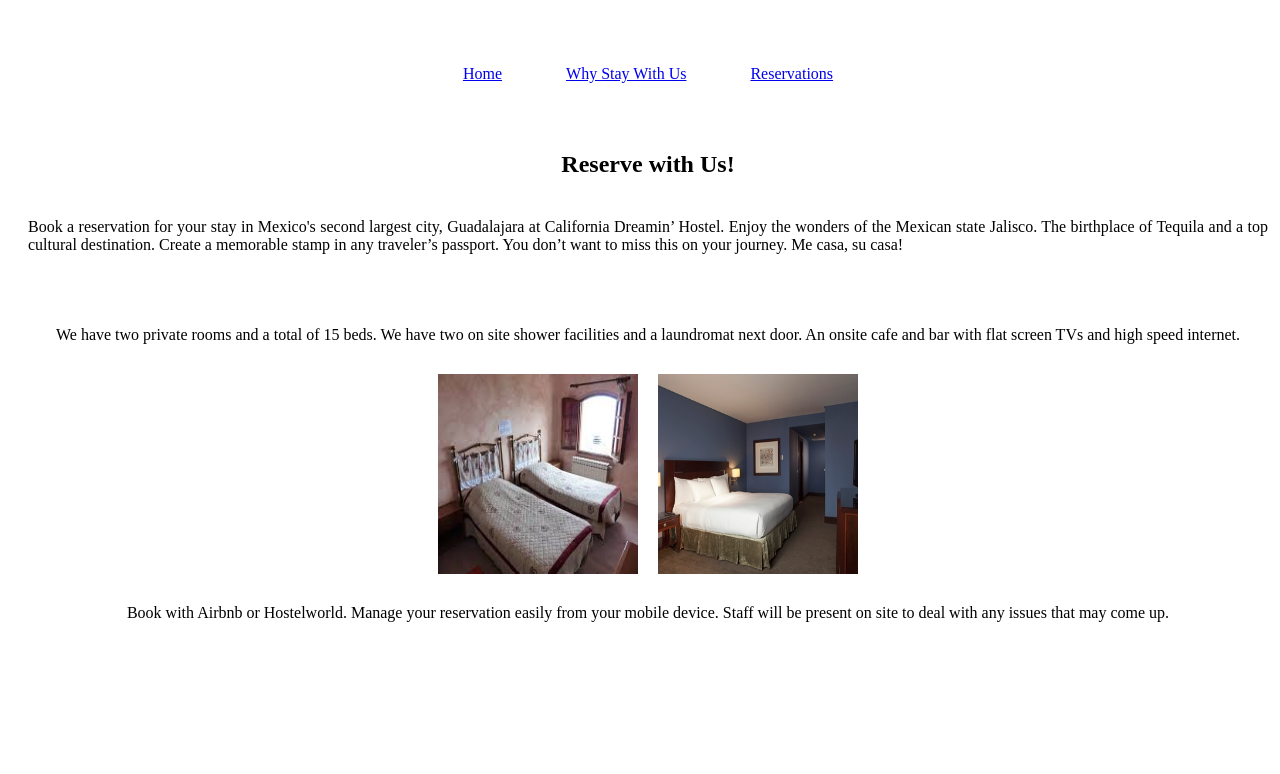
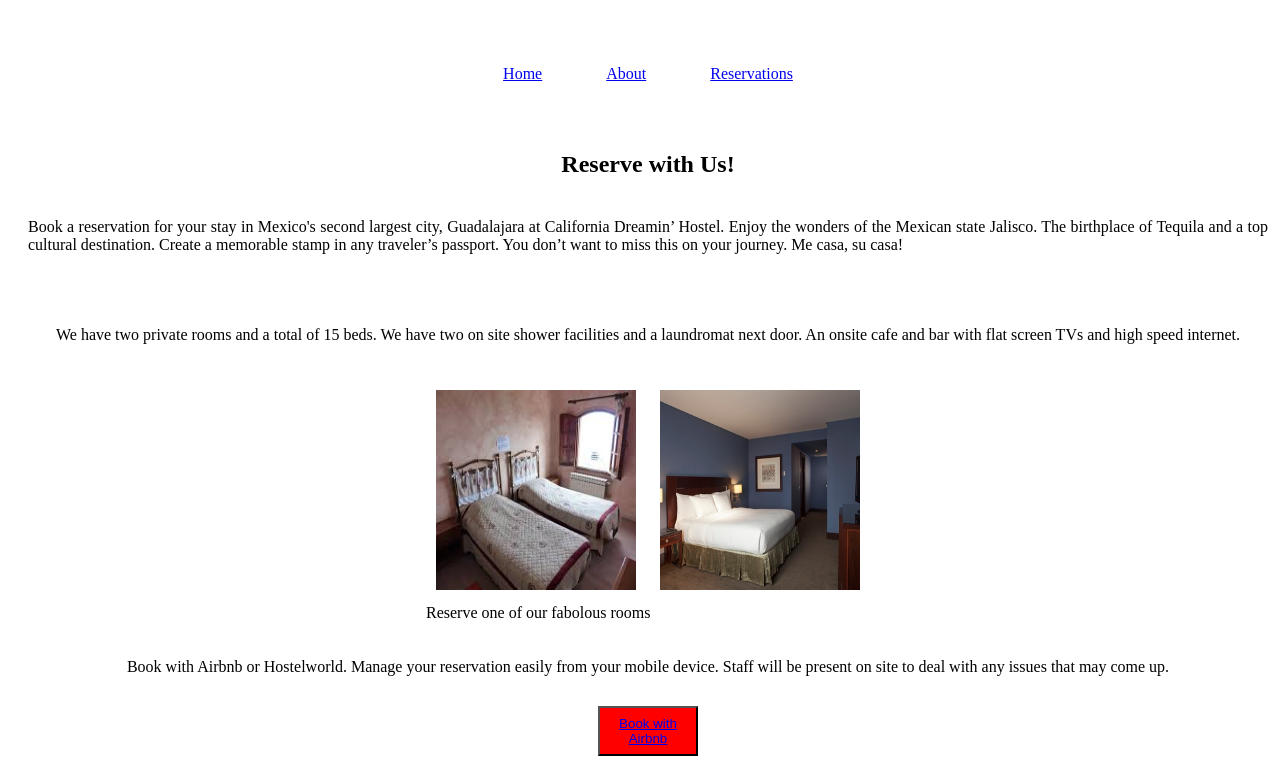
Before and after one commit to stcalica/basicFlaskSites, a Flask app: page /contact in a window 1280 px wide. Shown: the part 723-1497 px from the top of the page. Before the commit the page ends 1345 px from the top, so only its background shows below. Run offline with Flask 2, Linux system fonts and the light colour scheme.

Commit message:
added button and last of pics
Change-Id: I18e8bed4afec932a6fd23dff89dabd3a21415bb3

```diff
--- a/app/static/styles/main.css
+++ b/app/static/styles/main.css
@@ -35,9 +35,20 @@ html,body {
 .lead {
   margin: 20px;
 }
+.reserve-btn {
+  width:100px;
+  height:50px;
+  background: red;
+  color: white;
+  margin: 10px;
+  text-align: center;
+}
 
 /* Phone Devices */
 @media all and (min-width: 320px) and (max-width: 480px) {
+  .brand-image {
+    width: 100px;
+  }
 
   .brand-head {
     padding: 1em;
--- a/app/templates/contact.html
+++ b/app/templates/contact.html
@@ -12,12 +12,12 @@
     <div id="site-wrapper">
       <div id="heading">
         <div class="brand-head">
-          <img  src="{{  url_for('static',filename='img/Guadalajara_Cathedral_icon.png') }}" alt="California Dreamin' Hostels" />
+          <img class="brand-image" src="{{  url_for('static',filename='img/Guadalajara_Cathedral_icon.png') }}" alt="California Dreamin' Hostels" />
         </div>
         <nav>
           <ul class="nav-container" role="navigation">
             <li class="nav-item"><a href="/">Home</a></li>
-            <li class="nav-item"><a href="/about">Why Stay With Us</a></li>
+            <li class="nav-item"><a href="/about">About</a></li>
             <li class="nav-item"><a href="/contact">Reservations</a></li>
           </ul>
         </nav>
@@ -27,10 +27,14 @@
         <p class="lead">Book a reservation for your stay in Mexico's second largest city, Guadalajara at California Dreamin’ Hostel. Enjoy the wonders of the Mexican state Jalisco. The birthplace of Tequila and a top cultural destination. Create a memorable stamp in any traveler’s passport. You don’t want to miss this on your journey. Me casa, su casa!<p>
         <p class="lead">We have two private rooms and a total of 15 beds. We have two on site shower facilities and a laundromat next door. An onsite cafe and bar with flat screen TVs and high speed internet.</p>
         <div class="image-container">
+          <figure>
           <image class="image" src="{{ url_for('static',filename='img/Twin_Bed_Reservations.jpg') }}" alt="reserve twin beds"/>
           <image class="image" src="{{ url_for('static',filename='img/Private_Room_Reservation.jpg') }}" alt="reserve private room"/>
+          <figcaption> Reserve one of our fabolous rooms </figcaption>
+        </figure>
        </div>
         <p class="lead">Book with Airbnb or Hostelworld. Manage your reservation easily from your mobile device. Staff will be present on site to deal with any issues that may come up.</p>
+        <button class="reserve-btn"><a href="#">Book with Airbnb</a></button>
       </div>
     </div>
     </div>
--- a/website.py
+++ b/website.py
@@ -1,2 +1,2 @@
 from app import app
-app.run()
+app.run(host='0.0.0.0')
```
Also changed, not shown: app/templates/about.html (+7 -2 lines), app/templates/index.html (+6 -3 lines), 2 other files.
